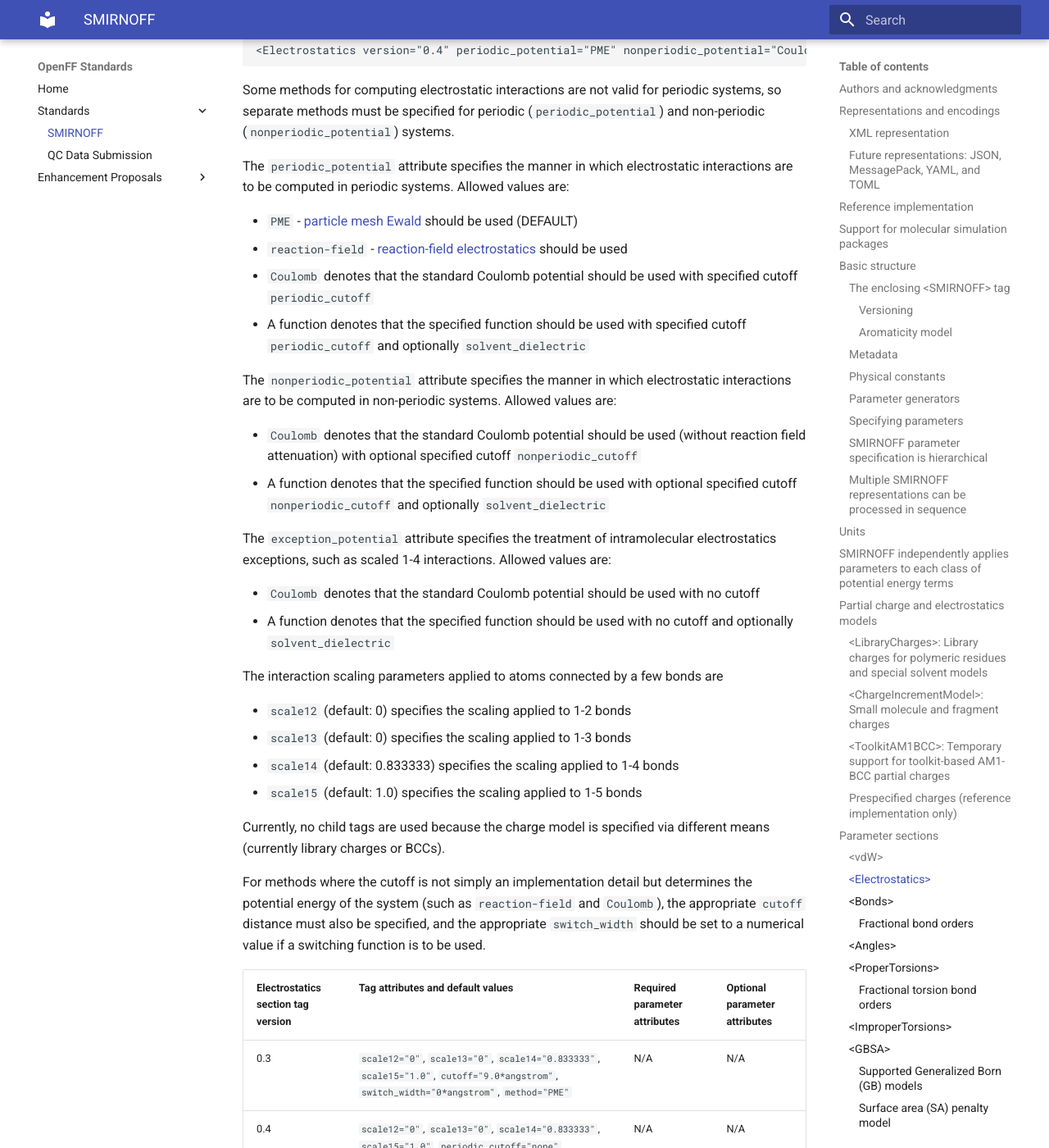
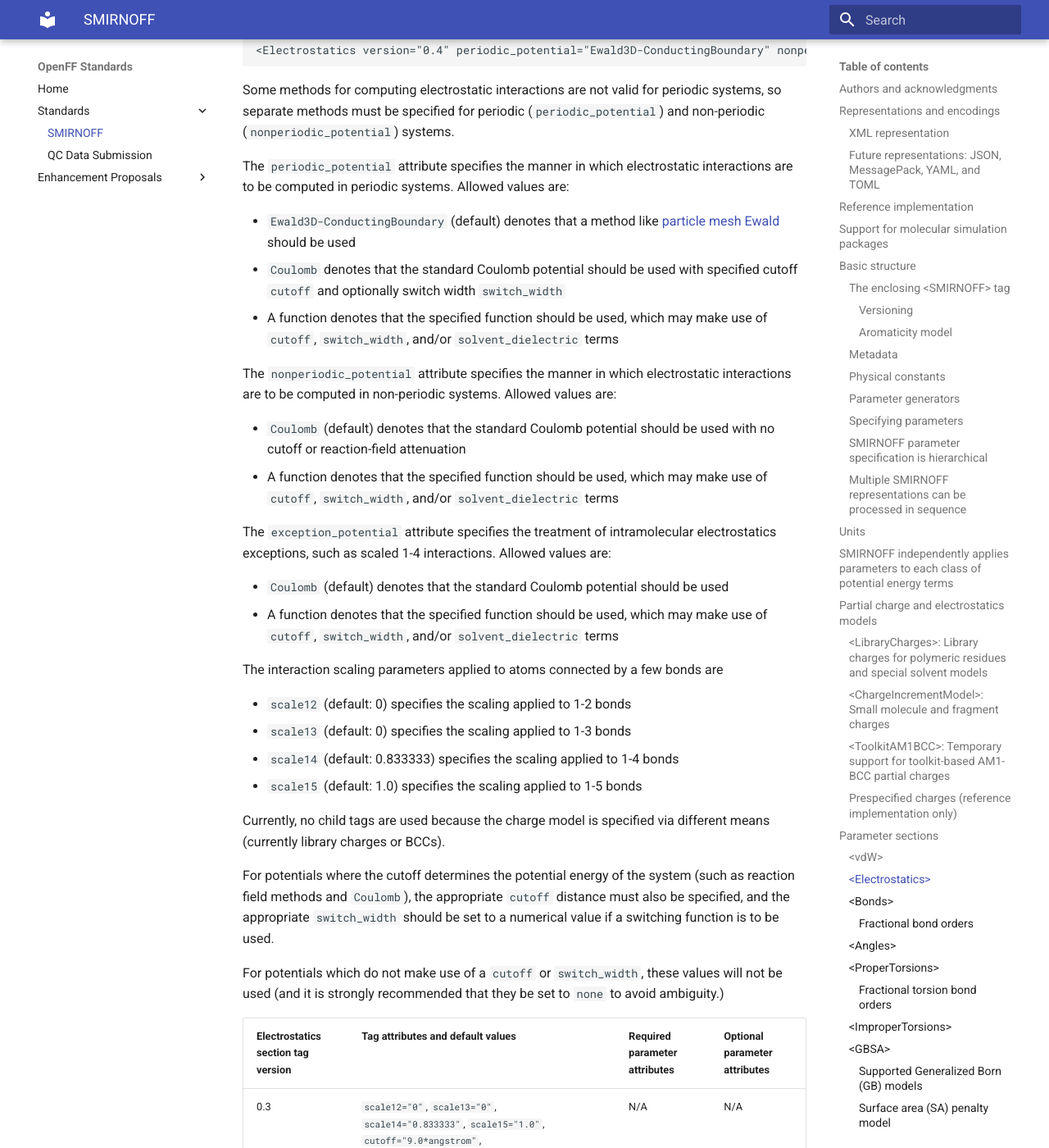
Before and after one commit to openforcefield/standards, an MkDocs documentation site: the page built from docs/standards/smirnoff.md, in a window 1280 px wide and 1400 px high, scrolled down 12240 px. Shown: the whole window at 82% size. Built offline with MkDocs 1.6.1 and Material for MkDocs 9.7.7, drawn with Linux system fonts in a browser that asks for light colours; some of the changed text lies outside the part shown.

Commit message:
undo separating periodic and nonperiodic cutoffs/switch_widths, set defaults to none. fix inconsistencies per SB's review.

````diff
--- a/docs/standards/smirnoff.md
+++ b/docs/standards/smirnoff.md
@@ -368,7 +368,7 @@ Later revisions will also provide support for special interactions using the `<A
 
 Electrostatic interactions are specified via the `<Electrostatics>` tag.
 ```XML
-<Electrostatics version="0.4" periodic_potential="PME" nonperiodic_potential="Coulomb" exception_potential="Coulomb" scale12="0.0" scale13="0.0" scale14="0.833333" scale15="1.0"/>
+<Electrostatics version="0.4" periodic_potential="Ewald3D-ConductingBoundary" nonperiodic_potential="Coulomb" exception_potential="Coulomb" scale12="0.0" scale13="0.0" scale14="0.833333" scale15="1.0"/>
 ```
 
 Some methods for computing electrostatic interactions are not valid for periodic systems, so
@@ -377,20 +377,19 @@ separate methods must be specified for periodic (`periodic_potential`) and non-p
 
 The `periodic_potential` attribute specifies the manner in which electrostatic interactions are to be computed in periodic systems. Allowed values are:
 
-* `PME` - [particle mesh Ewald](https://docs.openmm.org/latest/userguide/theory.html#coulomb-interaction-with-particle-mesh-ewald) should be used (DEFAULT)
-* `reaction-field` - [reaction-field electrostatics](https://docs.openmm.org/latest/userguide/theory.html#coulomb-interaction-with-cutoff) should be used
-* `Coulomb` denotes that the standard Coulomb potential should be used with specified cutoff `periodic_cutoff`
-* A function denotes that the specified function should be used with specified cutoff `periodic_cutoff` and optionally `solvent_dielectric`
+* `Ewald3D-ConductingBoundary` (default) denotes that a method like [particle mesh Ewald](https://docs.openmm.org/latest/userguide/theory.html#coulomb-interaction-with-particle-mesh-ewald) should be used
+* `Coulomb` denotes that the standard Coulomb potential should be used with specified cutoff `cutoff` and optionally switch width `switch_width`
+* A function denotes that the specified function should be used, which may make use of `cutoff`, `switch_width`, and/or `solvent_dielectric` terms
 
 The `nonperiodic_potential` attribute specifies the manner in which electrostatic interactions are to be computed in non-periodic systems. Allowed values are:
 
-* `Coulomb` denotes that the standard Coulomb potential should be used (without reaction field attenuation) with optional specified cutoff `nonperiodic_cutoff`
-* A function denotes that the specified function should be used with optional specified cutoff `nonperiodic_cutoff` and optionally `solvent_dielectric`
+* `Coulomb` (default) denotes that the standard Coulomb potential should be used with no cutoff or reaction-field attenuation
+* A function denotes that the specified function should be used, which may make use of `cutoff`, `switch_width`, and/or `solvent_dielectric` terms
 
 The `exception_potential` attribute specifies the treatment of intramolecular electrostatics exceptions, such as scaled 1-4 interactions. Allowed values are:
 
-* `Coulomb` denotes that the standard Coulomb potential should be used with no cutoff
-* A function denotes that the specified function should be used with no cutoff and optionally `solvent_dielectric`
+* `Coulomb` (default) denotes that the standard Coulomb potential should be used
+* A function denotes that the specified function should be used, which may make use of `cutoff`, `switch_width`, and/or `solvent_dielectric` terms
 
 The interaction scaling parameters applied to atoms connected by a few bonds are
 
@@ -401,12 +400,14 @@ The interaction scaling parameters applied to atoms connected by a few bonds are
 
 Currently, no child tags are used because the charge model is specified via different means (currently library charges or BCCs).
 
-For methods where the cutoff is not simply an implementation detail but determines the potential energy of the system (such as `reaction-field` and `Coulomb`), the appropriate `cutoff` distance must also be specified, and the appropriate `switch_width` should be set to a numerical value if a switching function is to be used.
+For potentials where the cutoff determines the potential energy of the system (such as reaction field methods and `Coulomb`), the appropriate `cutoff` distance must also be specified, and the appropriate `switch_width` should be set to a numerical value if a switching function is to be used.
+
+For potentials which do not make use of a `cutoff` or `switch_width`, these values will not be used (and it is strongly recommended that they be set to `none` to avoid ambiguity.)
 
 | Electrostatics section tag version | Tag attributes and default values                                                                                                         | Required parameter attributes | Optional parameter attributes |
 |------------------------------------|-------------------------------------------------------------------------------------------------------------------------------------------|-------------------------------|-------------------------------|
-| 0.3                                | `scale12="0"`, `scale13="0"`, `scale14="0.833333"`, `scale15="1.0"`, `cutoff="9.0*angstrom"`, `switch_width="0*angstrom"`, `method="PME"`  | N/A                           | N/A                           |
-| 0.4                                | `scale12="0"`, `scale13="0"`, `scale14="0.833333"`, `scale15="1.0"`, `periodic_cutoff="none"`, `nonperiodic_cutoff="9.0*angstrom"`, `periodic_switch_width="none"`, `nonperiodic_switch_width="0*angstrom"`, `periodic_potential="PME"`, `nonperiodic_potential="Coulomb"`, `exception_potential="Coulomb"`, `solvent_dielectric="78.5"`   | N/A                           | N/A                           |
+| 0.3                                | `scale12="0"`, `scale13="0"`, `scale14="0.833333"`, `scale15="1.0"`, `cutoff="9.0*angstrom"`, `switch_width="0*angstrom"`, `method="PME"` | N/A                           | N/A                           |
+| 0.4                                | `scale12="0"`, `scale13="0"`, `scale14="0.833333"`, `scale15="1.0"`, `cutoff="none"`, `switch_width="none"`, `periodic_potential="Ewald3D-ConductingBoundary"`, `nonperiodic_potential="Coulomb"`, `exception_potential="Coulomb"`, `solvent_dielectric="none"`   | N/A                           | N/A                           |
 
 
 ### `<Bonds>`
````
Also changed, not shown: docs/enhancement-proposals/off-ep-0005.md (+19 -36 lines).
